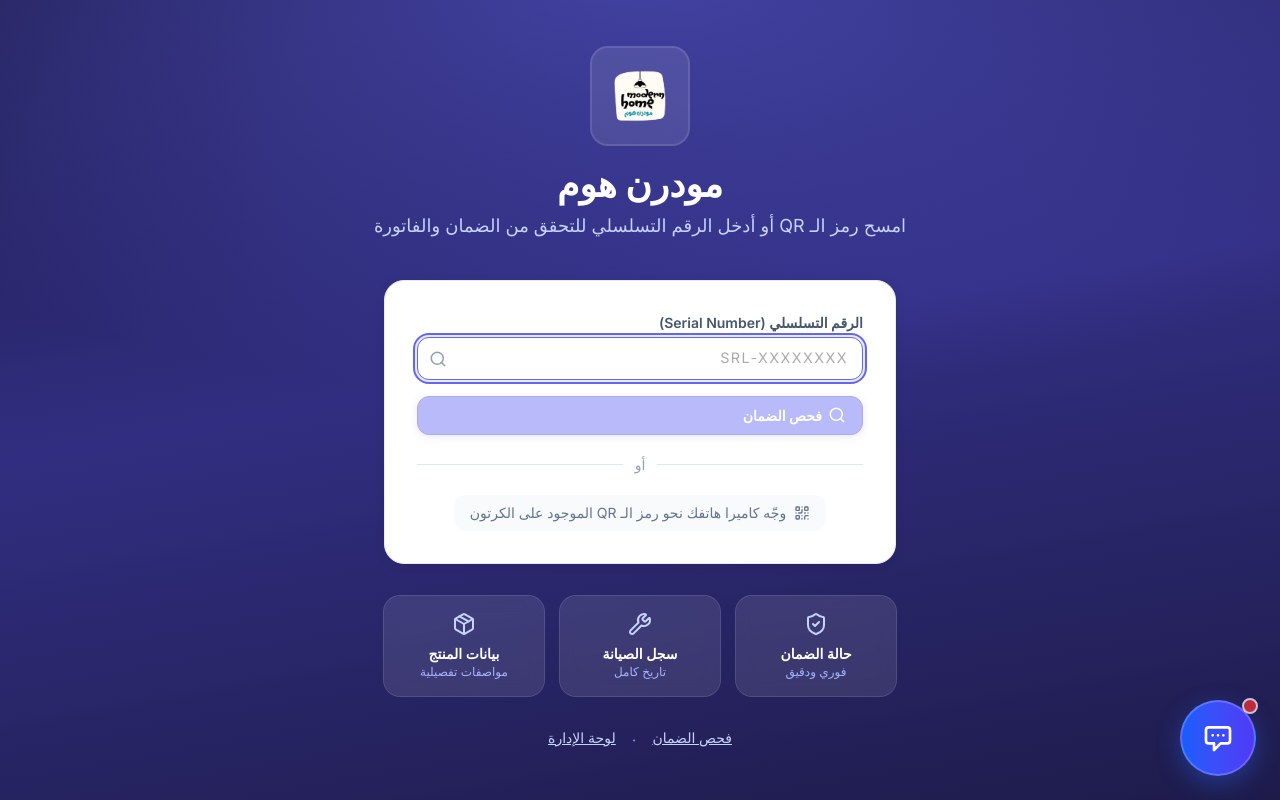
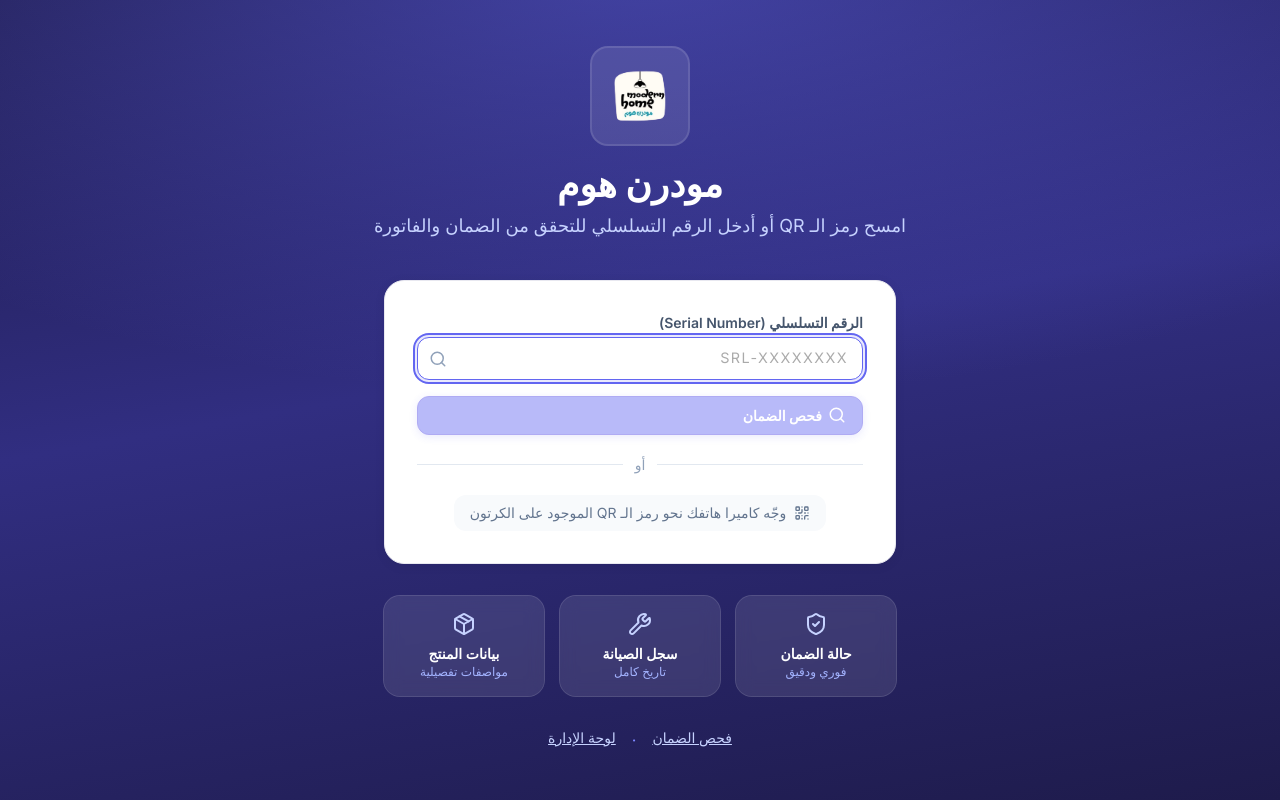
Before and after one commit to mohamedhegab258445/srial-, a Next.js app in the folder frontend/: page / in a window 1280 px wide. Built offline with nearby package versions, Linux system fonts and the light colour scheme.

Commit message:
chore(frontend): temporarily disable chat widget

```diff
--- a/frontend/app/layout.tsx
+++ b/frontend/app/layout.tsx
@@ -1,7 +1,7 @@
 import type { Metadata } from "next";
 import "./globals.css";
 import { ToastProvider } from "../components/ToastProvider";
-import ChatWidget from "../components/ChatWidget";
+// import ChatWidget from "../components/ChatWidget";
 
 export const metadata: Metadata = {
   title: "مودرن هوم | فحص الضمان",
@@ -23,7 +23,7 @@
       </head>
       <body>
         <ToastProvider>{children}</ToastProvider>
-        <ChatWidget />
+        {/* <ChatWidget /> Disabled temporarily */}
       </body>
     </html>
   );
```
